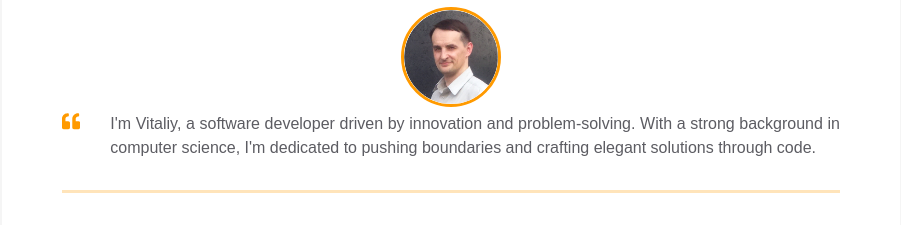
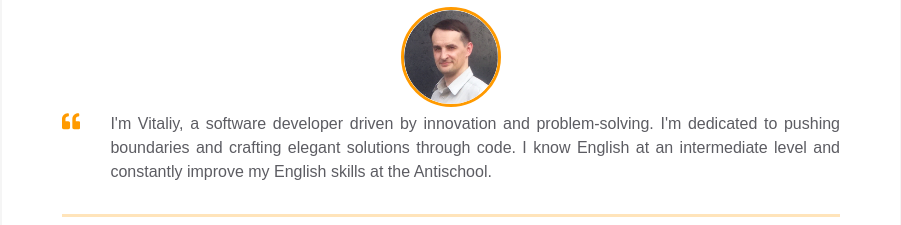
Before and after one commit to Vitaliy-Mazurenko/homepage, a plain HTML site: page index.html in a window 1280 px wide. Shown: the part 175-400 px from the top of the page, without its empty margins (189-1090 px from the left). Drawn offline with Linux system fonts and the light colour scheme.

Commit message:
Added sentence to the intro

```diff
--- a/index.html
+++ b/index.html
@@ -43,9 +43,8 @@
                     </div>
                     <p class="intro_text">
                       I'm Vitaliy, a software developer driven by innovation and
-                      problem-solving. With a strong background in computer science,
-                      I'm dedicated to pushing boundaries and crafting elegant
-                      solutions through code.
+                      problem-solving. I'm dedicated to pushing boundaries and crafting elegant
+                      solutions through code. I know English at an intermediate level and constantly improve my English skills at the Antischool.
                     </p>
                   </div>
                 </div>
@@ -132,7 +131,6 @@
     <span class="experiences__company-project-role"
       >Full-Stack Developer</span
     >
-    <h3 class="experiences__company-project-name"></h3>
     <ul class="experiences__company-project-responsibilities">
       <li>Backend Architecture</li>
       <li>Frontend Development</li>
--- a/styles.css
+++ b/styles.css
@@ -144,7 +144,8 @@
   width: 100px;
   height: 100px;
   object-fit: cover;
-  border: 3px solid;
+  border-width: 3px;
+  border-style: solid;
   border-color: var(--text-decoration-color);
   margin: 5px auto;
 }
@@ -163,7 +164,7 @@
   }
 
   .intro__icon {
-    height: 1.1428rem;
+    height: 1.15rem;
     vertical-align: text-bottom;
   }
 
```
